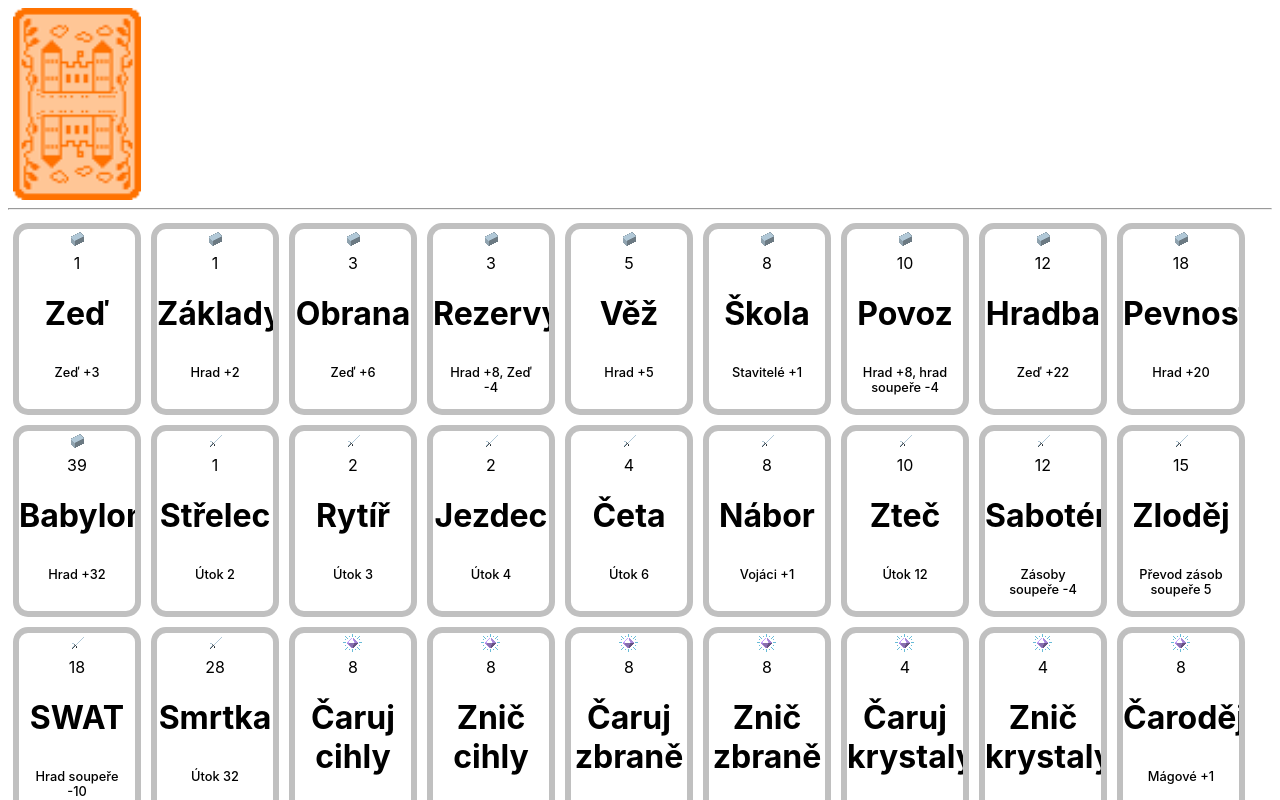
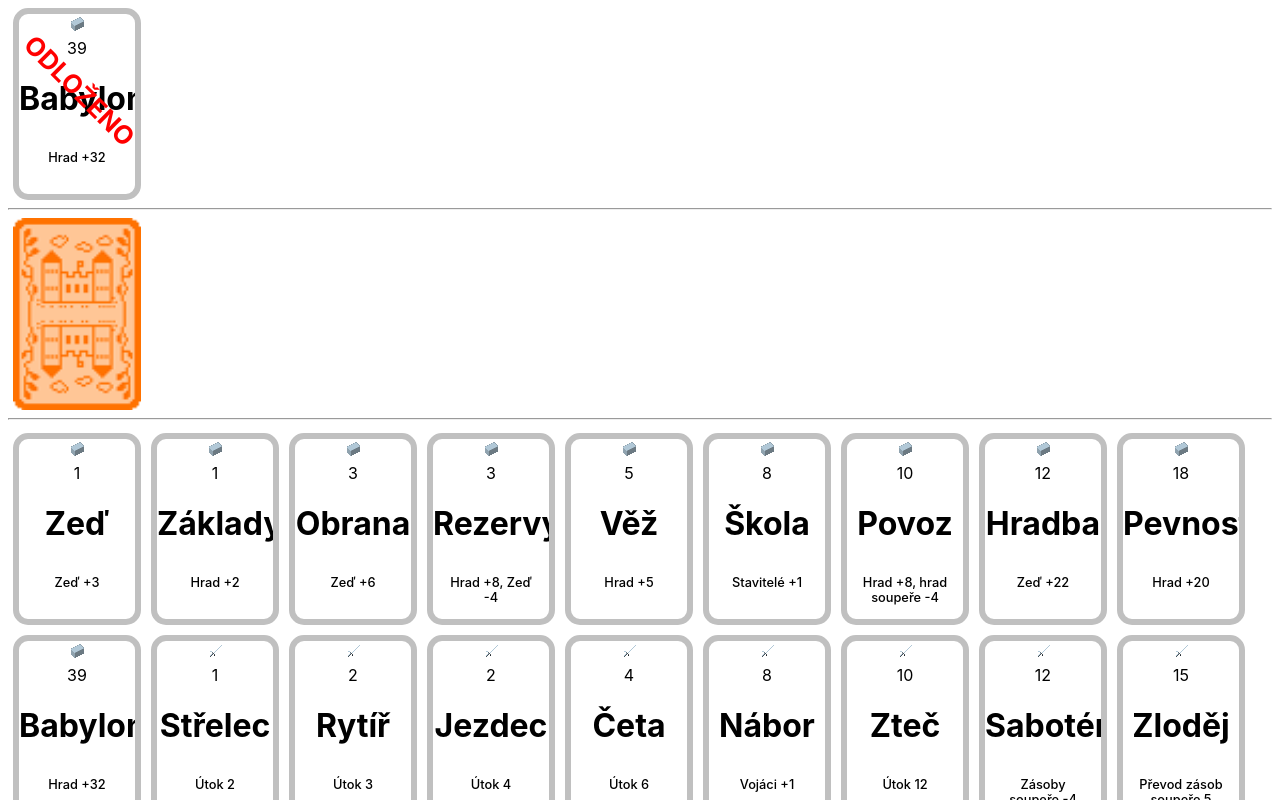
Before and after one commit to mhujer/ants, a React (Vite) app: page / in a window 1280 px wide. Shown: the top 800 px of the page. Built offline with nearby package versions, Linux system fonts and the light colour scheme.

Commit message:
[ci skip] CardDiscarded

```diff
--- a/src/Demo.tsx
+++ b/src/Demo.tsx
@@ -9,6 +9,7 @@ import { PlayerDashboard } from './game/Player/PlayerDashboard';
 import { CardDefinitions, cardDefinitions } from './game/Card/CardDefinitions';
 import { CardComponent } from './game/Card/CardComponent';
 import { CardBack } from './game/Card/CardBack';
+import { CardDiscarded } from './game/Card/CardDiscarded';
 
 export const Demo: React.FC = () => {
     const cardsIds = Object.keys(cardDefinitions) as [keyof CardDefinitions];
@@ -22,6 +23,10 @@ export const Demo: React.FC = () => {
 
     return (
         <>
+            <CardDiscarded cardId={'babylon'} />
+
+            <hr />
+
             <CardBack />
             <hr />
 
--- /dev/null
+++ b/src/game/Card/CardDiscarded.module.scss
@@ -0,0 +1,16 @@
+.card-discarded {
+    filter: grayscale(100%);
+    opacity: 0.8;
+    position: relative;
+}
+
+.label {
+    position: absolute;
+    z-index: 1;
+    transform: rotate(45deg);
+    top: 75px;
+    text-transform: uppercase;
+    font-weight: bold;
+    font-size: 160%;
+    color: red;
+}
--- /dev/null
+++ b/src/game/Card/CardDiscarded.tsx
@@ -0,0 +1,15 @@
+import React from 'react';
+import styles from './CardDiscarded.module.scss';
+import { CardId } from './CardDefinitions';
+import { CardComponent } from './CardComponent';
+
+export const CardDiscarded: React.FC<{ cardId: CardId }> = ({ cardId }) => {
+    return (
+        <div>
+            <div className={styles.label}>Odloženo</div>
+            <div className={styles.cardDiscarded}>
+                <CardComponent cardId={cardId} />
+            </div>
+        </div>
+    );
+};
```
